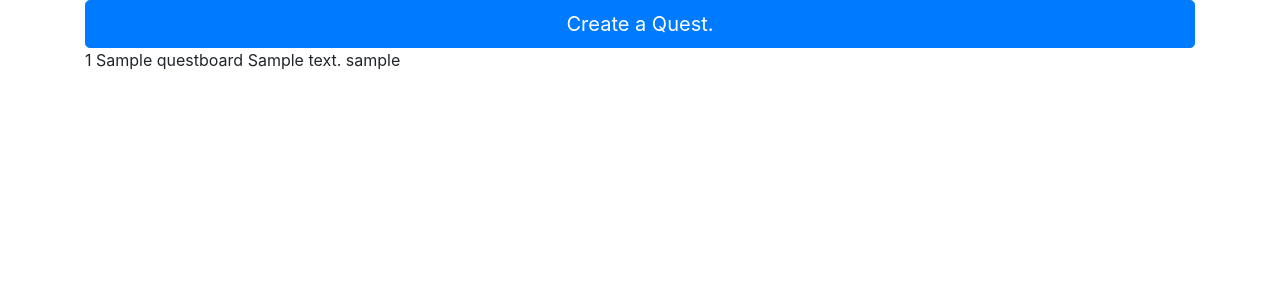
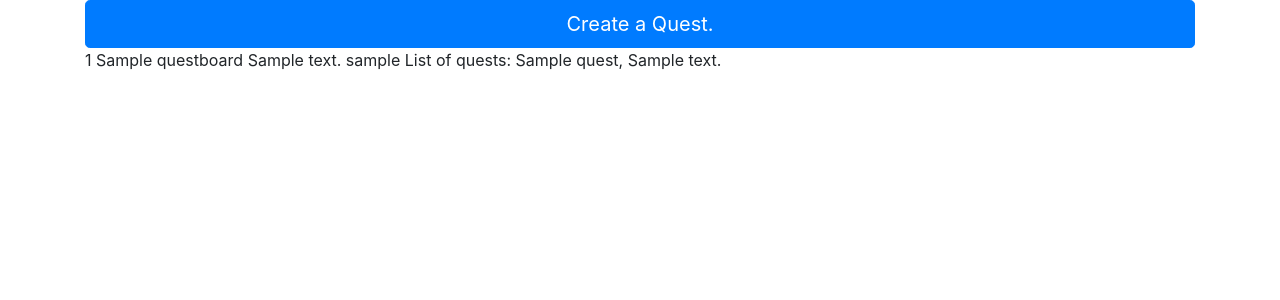
Before and after one commit to jaymdl/questboard, a Django app: page /questboard_detail/1 in a window 1280 px wide. Shown: the part 56-356 px from the top of the page. Run offline with Django 3.2, Linux system fonts and the light colour scheme; a user stored in the database is signed in; tables that the repository leaves empty hold one stand-in row (values such as "Sample post"); some libraries are stand-ins or nearby versions.

Commit message:
Add rough view of quests on a questboard page

```diff
--- a/questboard/templates/questboard/questboard_detail.html
+++ b/questboard/templates/questboard/questboard_detail.html
@@ -3,10 +3,18 @@
 {% if request.user.is_authenticated %}
 
 
-<a type="button" class="btn btn-primary btn-lg btn-block" href="{% url 'create_quest' questboard.pk %}" type="submit">Create a Quest.</a>
-{{ questboard.pk }}
-{{ questboard.name }}
-{{ questboard.description }}
-{{ teacher.username }}
+    <a type="button" class="btn btn-primary btn-lg btn-block" href="{% url 'create_quest' questboard.pk %}" type="submit">Create a Quest.</a>
+    {{ questboard.pk }}
+    {{ questboard.name }}
+    {{ questboard.description }}
+    {{ teacher.username }}
+
+    List of quests:
+
+    {% for quest in quests %}
+        {{ quest.name }}, {{ quest.description }}
+    {% endfor %}
 {% endif %}
+
+
 {% endblock content %}
--- a/questboard/views.py
+++ b/questboard/views.py
@@ -17,8 +17,14 @@ def home_view(request):
 
 def questboard_detail_view(request, pk):
 	questboard = Questboard.objects.get(id=pk)
+	quests = Quest.objects.filter(questboard_id=questboard.id)
 	teacher = User.objects.get(id=questboard.creator_id)
-	context = {'questboard': questboard, 'teacher': teacher}
+	context = {
+		'questboard': questboard,
+		'teacher': teacher,
+		'quests': quests
+	}
+
 	return render(request, 'questboard/questboard_detail.html', context)
 
 
```
